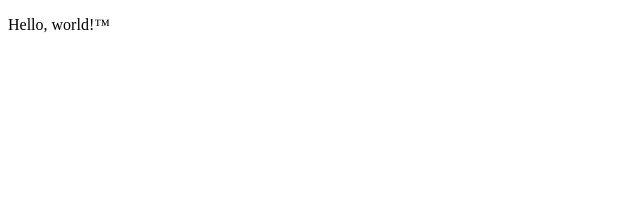
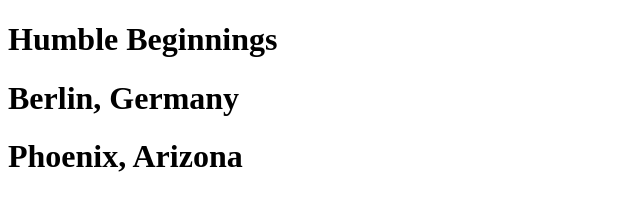
Before and after one commit to RichieRichieRich/html_course, a plain HTML site: page index.html in a window 1280 px wide. Shown: the whole page, without its empty margins (0-640 px from the left). Drawn offline with Linux system fonts and the light colour scheme.

Commit message:
Working on headers

```diff
--- a/index.html
+++ b/index.html
@@ -5,6 +5,8 @@
         <title>Richie's Website :D</title>
     </head>
     <body>
-        <p> Hello, world!™</p>
+        <h1>Humble Beginnings</h1>
+        <h1>Berlin, Germany</h1>
+        <h1>Phoenix, Arizona</h1>
     </body>
 </html>
```
